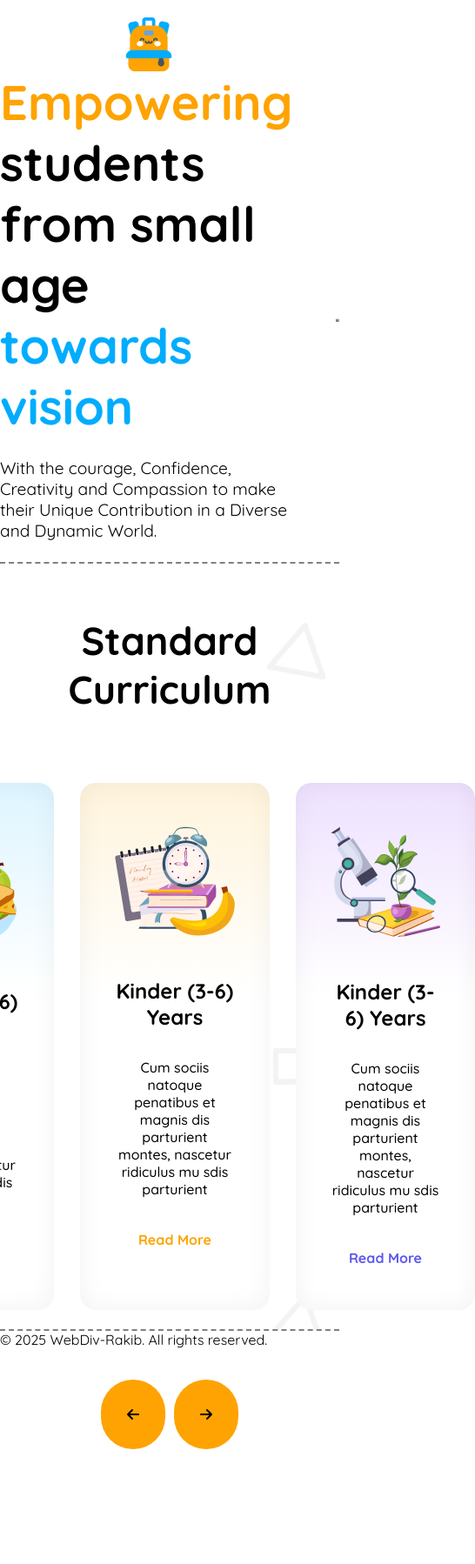
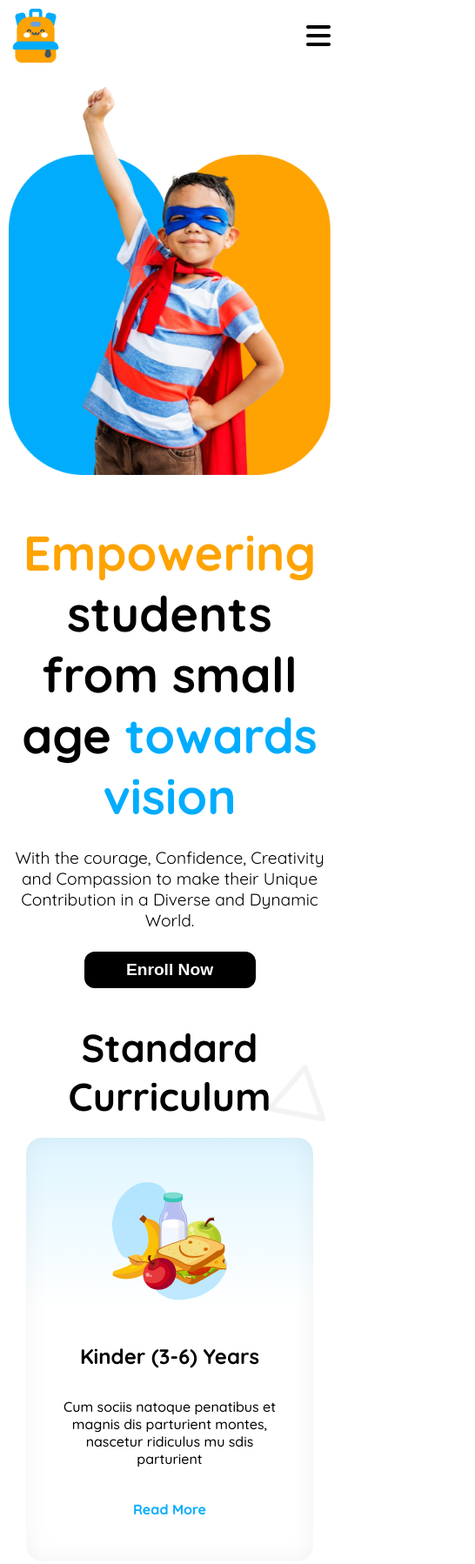
Before and after one commit to webdiv-rakib/kids-education, a plain HTML site: page index.html in a window 390 px wide. Shown: the top 1798 px of the page at 87% size, 546 px wide, since content can reach past the window. Before the commit the page ends 1666 px from the top, so only its background shows below. Drawn offline with Linux system fonts and the light colour scheme.

Commit message:
banner and curriculum section responsive done

```diff
--- a/index.html
+++ b/index.html
@@ -29,6 +29,9 @@
                 <div>
                     <button class="contact-btn">Contact</button>
                 </div>
+                <div class="menu-option">
+                    <i class="fa-solid fa-bars"></i>
+                </div>
             </div>
         </nav>
         <div class="banner-section">
@@ -39,7 +42,7 @@
                     <p style="margin: 24px 0px; font-size: 1.2rem;">With the courage, Confidence, Creativity and
                         Compassion to make their Unique Contribution in a
                         Diverse and Dynamic World.</p>
-                    <button class="contact-btn" style="background-color: black;">Enroll Now</button>
+                    <button class="contact-btn-1" style="background-color: black;">Enroll Now</button>
                 </div>
                 <div>
                     <img style="width: 100%;" src="assets/hero-kids.png" alt="">
@@ -88,7 +91,7 @@
         </section>
     </main>
     <footer>
-        &copy; 2025 WebDiv-Rakib. All rights reserved.
+
     </footer>
 </body>
 
--- a/styles/responsive.css
+++ b/styles/responsive.css
@@ -1,14 +1,60 @@
 @media screen and (max-width: 576px) {
-    .logo-img{
+    nav {
+        margin: 0;
+        padding-top: 10px;
+        padding-left: 10px;
+        padding-right: 10px;
+    }
+
+    .nav-container {
+        padding: 0px;
+    }
+
+    .school {
+        display: none;
+    }
+
+    .lists {
+        display: none;
+    }
+
+    .contact-btn {
+        display: none;
+    }
+
+    .menu-option {
+        display: block;
+    }
+
+    .banner-section {
+        padding: 20px 10px;
 
     }
-    .school{
-        display: none;
+
+    .banner-container {
+        flex-direction: column-reverse;
     }
-    .lists{
-        display: none;
+
+    .banner-left {
+        text-align: center;
+        width: 100%;
     }
-    .contact-btn{
+
+    #curriculum-section {
+        border: none;
+        padding: 0px 10px;
+    }
+
+    .curriculum-container {
+        padding: 20px;
+    }
+
+    .curriculum-cards {
+        flex-direction: column;
+        margin-top: 20px;
+    }
+
+    .page-direction {
         display: none;
     }
 }
--- a/styles/style.css
+++ b/styles/style.css
@@ -55,6 +55,22 @@ li a {
     border-radius: 12px;
     border: none;
     color: white;
+}
+
+.contact-btn-1 {
+    width: 197px;
+    padding: 10px;
+    font-size: 1.2rem;
+    font-weight: 600;
+    background-color: #FEA301;
+    border-radius: 12px;
+    border: none;
+    color: white;
+}
+
+.menu-option {
+    display: none;
+    font-size: 2rem;
 }
 
 .banner-container {
```
